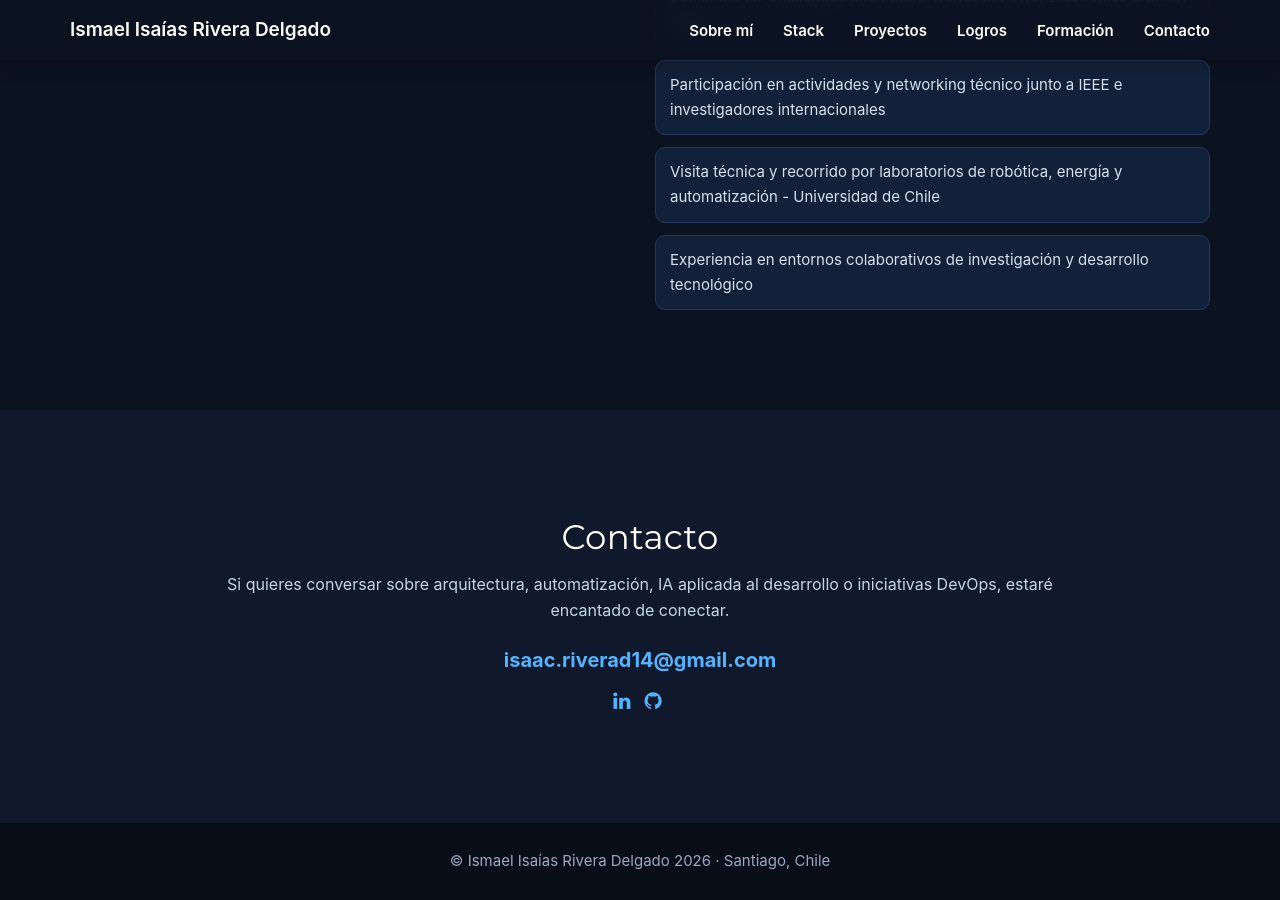
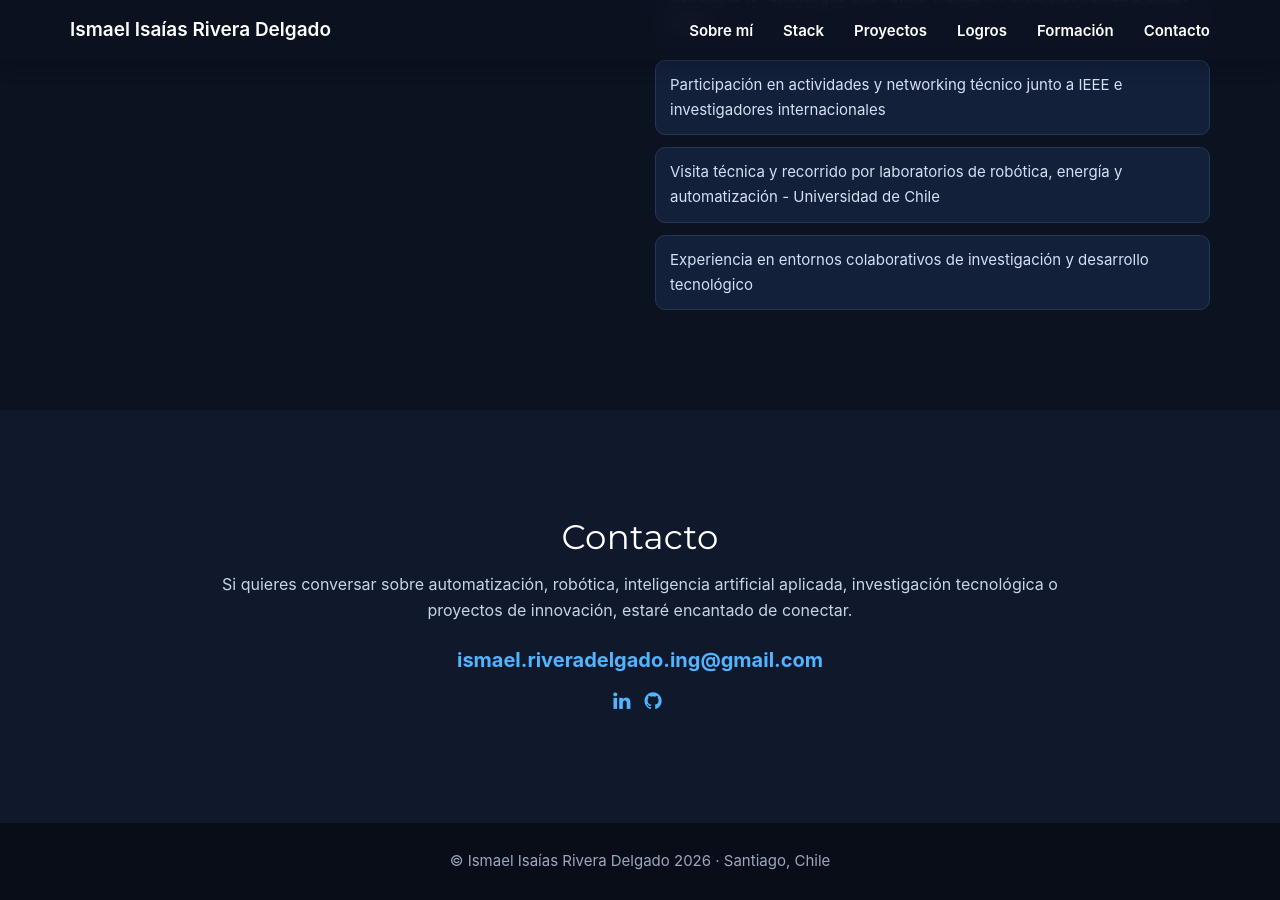
Before and after one commit to Ismaelrd21/ismaelrd21.github.io, a Jekyll site: the page built from index.html, in a window 1280 px wide and 900 px high, scrolled down 4837 px. Built offline with Jekyll 4.4.1, drawn with Linux system fonts in a browser that asks for light colours; nearby versions of some CDN libraries; library files that are not in the unit come from our copies; a file with an impossible date is left out.

Commit message:
Update home.yml

```diff
--- a/_data/home.yml
+++ b/_data/home.yml
@@ -112,12 +112,12 @@ formation:
 
 contact:
   heading: "Contacto"
-  text: "Si quieres conversar sobre arquitectura, automatización, IA aplicada al desarrollo o iniciativas DevOps, estaré encantado de conectar."
-  email: "isaac.riverad14@gmail.com"
+  text: "Si quieres conversar sobre automatización, robótica, inteligencia artificial aplicada, investigación tecnológica o proyectos de innovación, estaré encantado de conectar."
+  email: "ismael.riveradelgado.ing@gmail.com"
   links:
     - label: "LinkedIn"
       url: "https://www.linkedin.com/in/ismaelriveradelgado/"
       icon: "linkedin"
     - label: "GitHub"
-      url: "https://github.com/Isaacrd14"
+      url: "https://github.com/Ismaelrd21"
       icon: "github"
```
